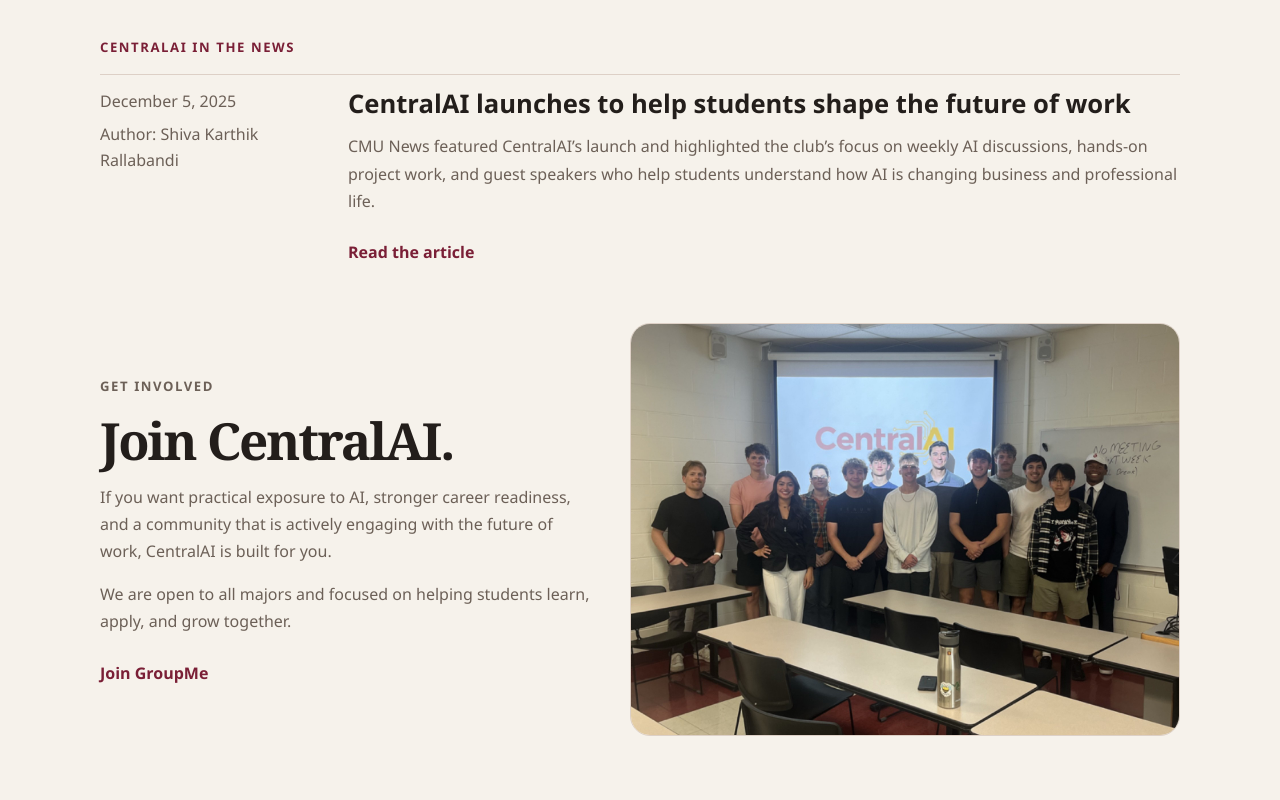
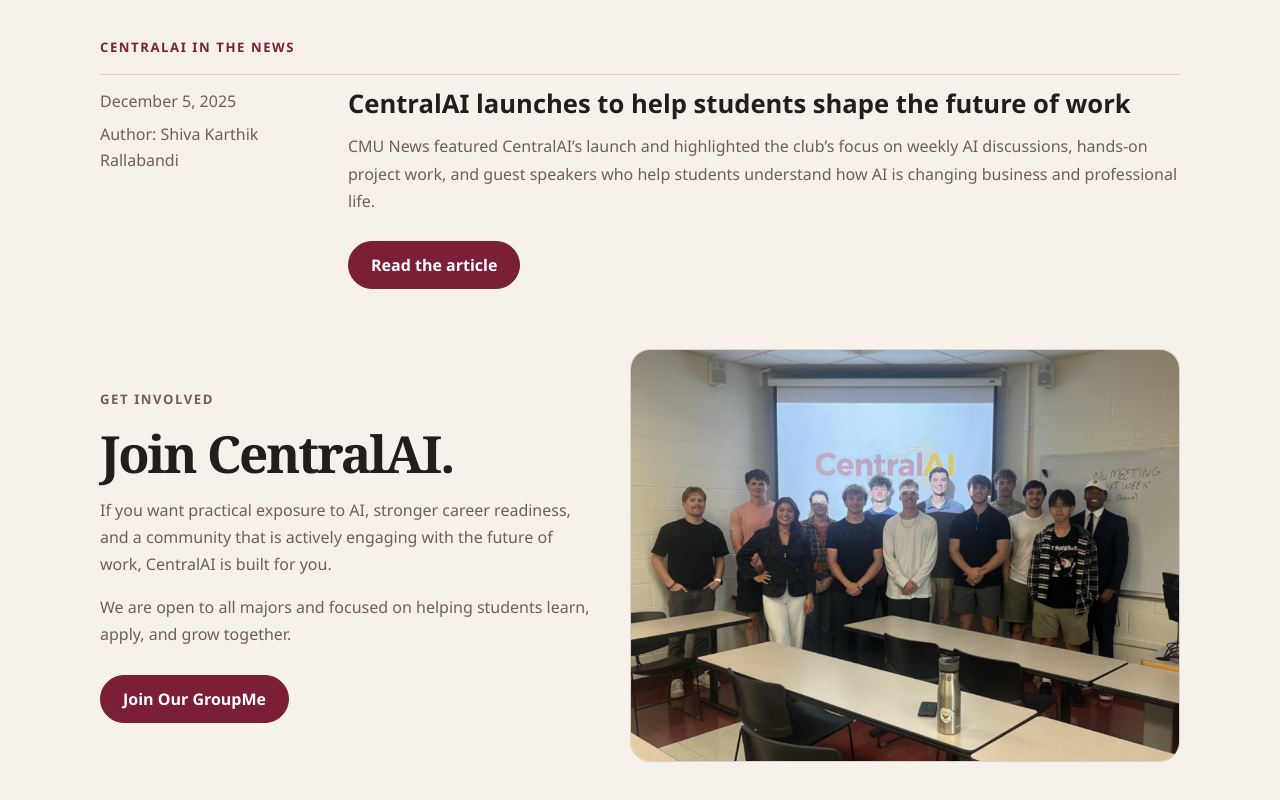
Before and after one commit to Cmichai/CentralAI-Site, a plain HTML site: page about/index.html in a window 1280 px wide. Shown: the part 1522-2322 px from the top of the page. Drawn offline with Linux system fonts and the light colour scheme.

Commit message:
Style about page CTAs

```diff
--- a/about/index.html
+++ b/about/index.html
@@ -181,7 +181,7 @@
           <p>
             We are open to all majors and focused on helping students learn, apply, and grow together.
           </p>
-          <a class="primary-link cta-link" href="https://groupme.com/join_group/110381093/fyufpmpW" target="_blank" rel="noopener noreferrer">Join GroupMe</a>
+          <a class="primary-link cta-link" href="https://groupme.com/join_group/110381093/fyufpmpW" target="_blank" rel="noopener noreferrer">Join Our GroupMe</a>
         </div>
         <div class="about-cta-media">
           <img src="../Images/Group Photo.jpg" alt="CentralAI group photo">
--- a/styles.css
+++ b/styles.css
@@ -668,10 +668,26 @@
 }
 
 .cta-link {
-  display: inline-block;
+  display: inline-flex;
+  align-items: center;
+  justify-content: center;
   margin-top: 10px;
-  color: var(--maroon);
+  min-height: 48px;
+  padding: 0 22px;
+  border: 1px solid var(--maroon);
+  border-radius: 999px;
+  background: var(--maroon);
+  color: #fff;
   font-weight: 600;
+  text-align: center;
+  transition: background 160ms ease, border-color 160ms ease, transform 160ms ease;
+}
+
+.cta-link:hover {
+  background: #5f1729;
+  border-color: #5f1729;
+  color: #fff;
+  transform: translateY(-1px);
 }
 
 .about-cta-media img {
```
